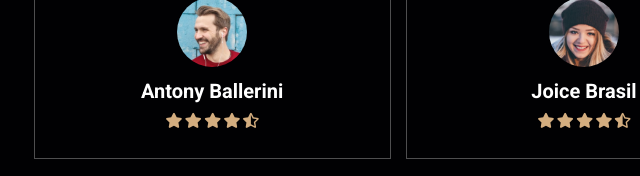
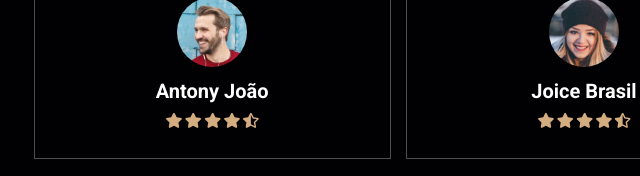
Before and after one commit to samuel-santinelli/Coffeenelli-Cafeteria, a plain HTML site: page index.html in a window 1280 px wide. Shown: the part 3144-3320 px from the top of the page, 56-696 px from the left. Drawn offline with Linux system fonts and the light colour scheme.

Commit message:
Enviando o conteudo de comentários

```diff
--- a/index.html
+++ b/index.html
@@ -267,7 +267,7 @@
             <p>Lorem ipsum dolor sit amet, consectetur adipisicing elit. Vitae minus corporis, suscipit laudantium voluptate fugit deserunt quidem soluta repellendus sint ratione officia, odit error obcaecati quas commodi voluptatem nulla perspiciatis
             </p>
             <img src="images/pic-1.png" class="user" alt="">
-            <h3>Antony Ballerini</h3>
+            <h3>Antony João</h3>
             <div class="stars">
                 <i class="fas fa-star"></i>
                 <i class="fas fa-star"></i>
```
